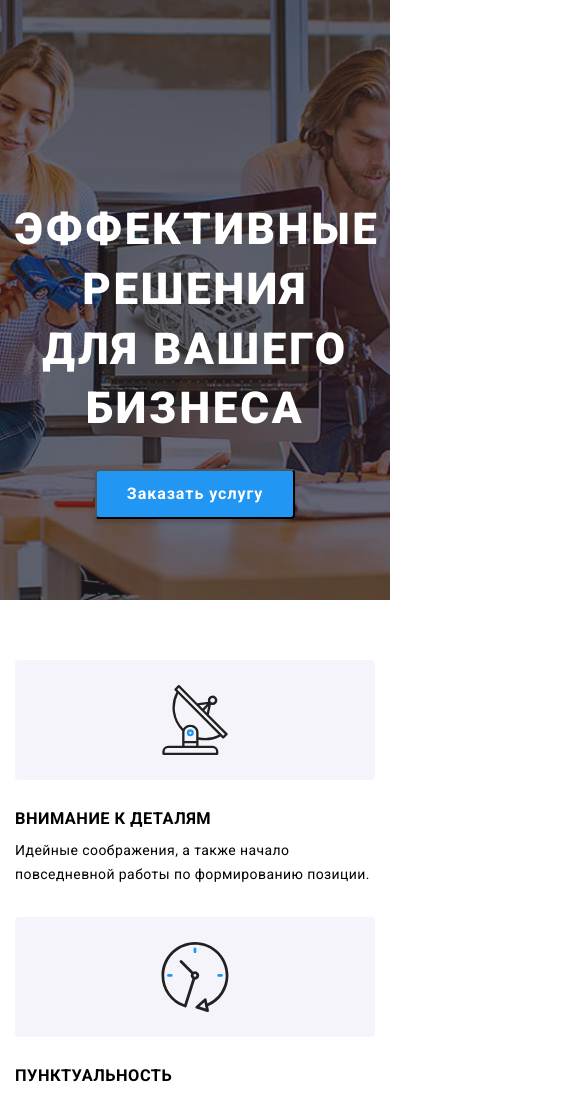
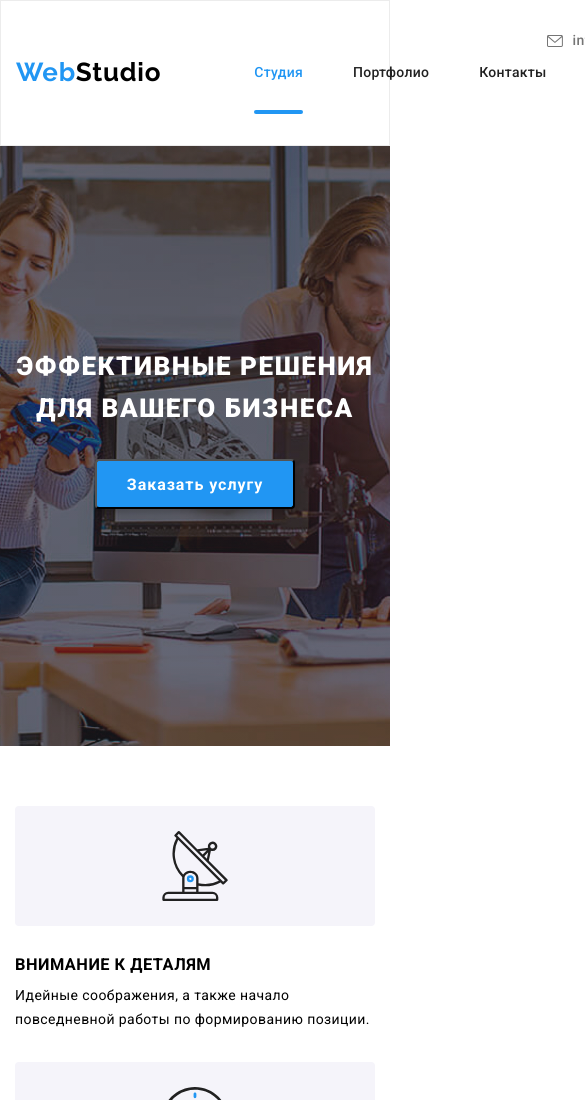
Before and after one commit to mykhailyk/goit-markup-hw-08, a plain HTML site: page index.html in a window 390 px wide. Shown: the top 1100 px of the page, 585 px wide, since content can reach past the window. Drawn offline with nearby package versions, Linux system fonts and the light colour scheme.

Commit message:
head mobile

```diff
--- a/index.html
+++ b/index.html
@@ -22,7 +22,7 @@
   </head>
   <body>
     <!---------------HEADER SECTION---------------->
-    <!-- <header class="header">
+    <header class="header">
       <div class="container">
         <a href="./index.html" lang="en" class="logo"
           ><span class="logo__accent-blue">Web</span
@@ -60,7 +60,7 @@
           </li>
         </ul>
       </div>
-    </header> -->
+    </header>
     <main>
       <!---------------HEAD SECTION---------------->
       <section class="head section">
--- a/sass/layout/_head.scss
+++ b/sass/layout/_head.scss
@@ -14,11 +14,10 @@
 }
 
 .head__title {
+  @include font(26px, 900, 1.61, 0.06em, center);
   color: var(--alternative-text-color);
-  font-weight: 900;
-  font-size: 44px;
-  line-height: 1.36;
-  text-align: center;
-  letter-spacing: 0.06em;
   text-transform: uppercase;
+  @include desktop {
+    @include font(44px, null, 1.36, null, null);
+  }
 }
--- a/sass/layout/_header.scss
+++ b/sass/layout/_header.scss
@@ -22,7 +22,6 @@
   letter-spacing: 0.02em;
   transition-duration: var(--default-transition-duration);
   transition-timing-function: var(--default-transition-timing-function);
-
   &:hover,
   &:focus {
     color: #2196f3;
@@ -36,7 +35,6 @@
 .navigation__link--current {
   color: var(--active-btn-color);
   position: relative;
-
   &::after {
     content: '';
     display: block;
```
Also changed, not shown: css/main.css, css/main.min.css, 2 other files.
